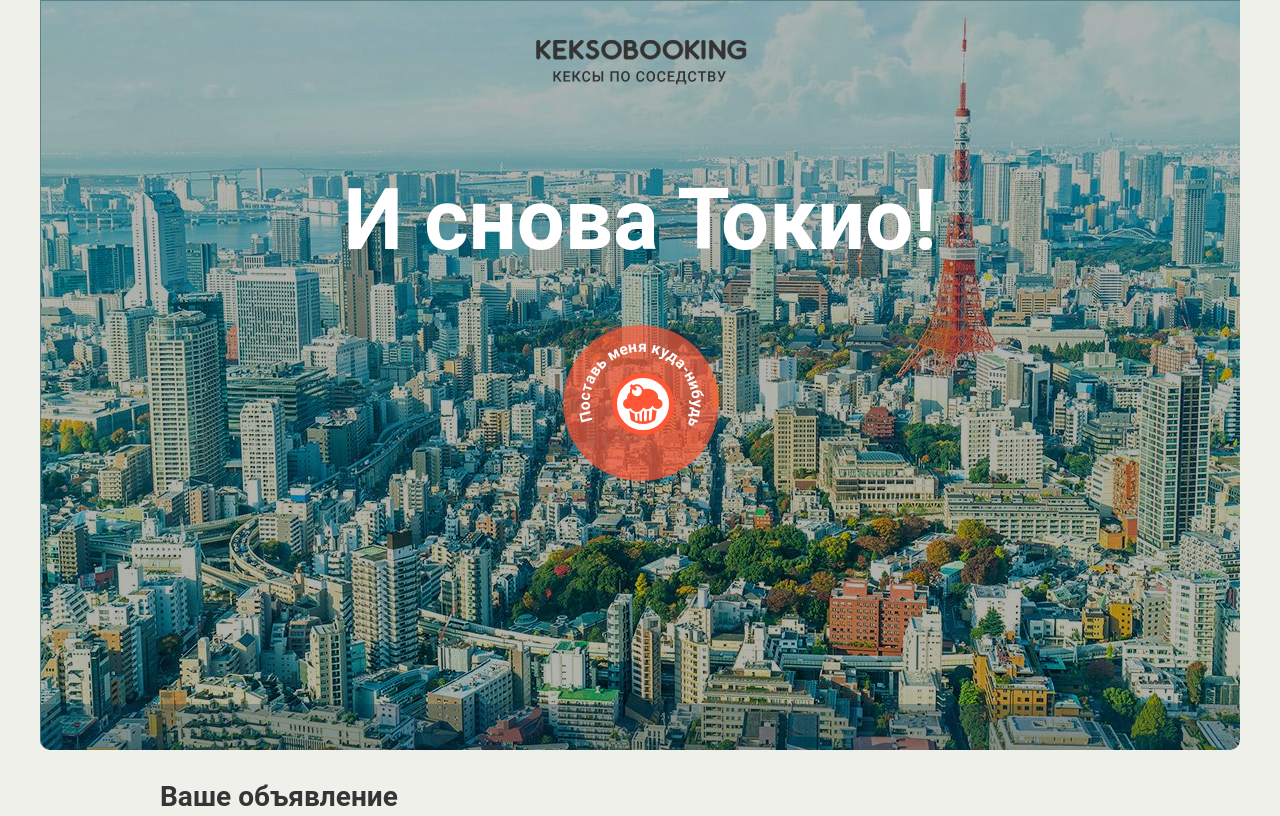
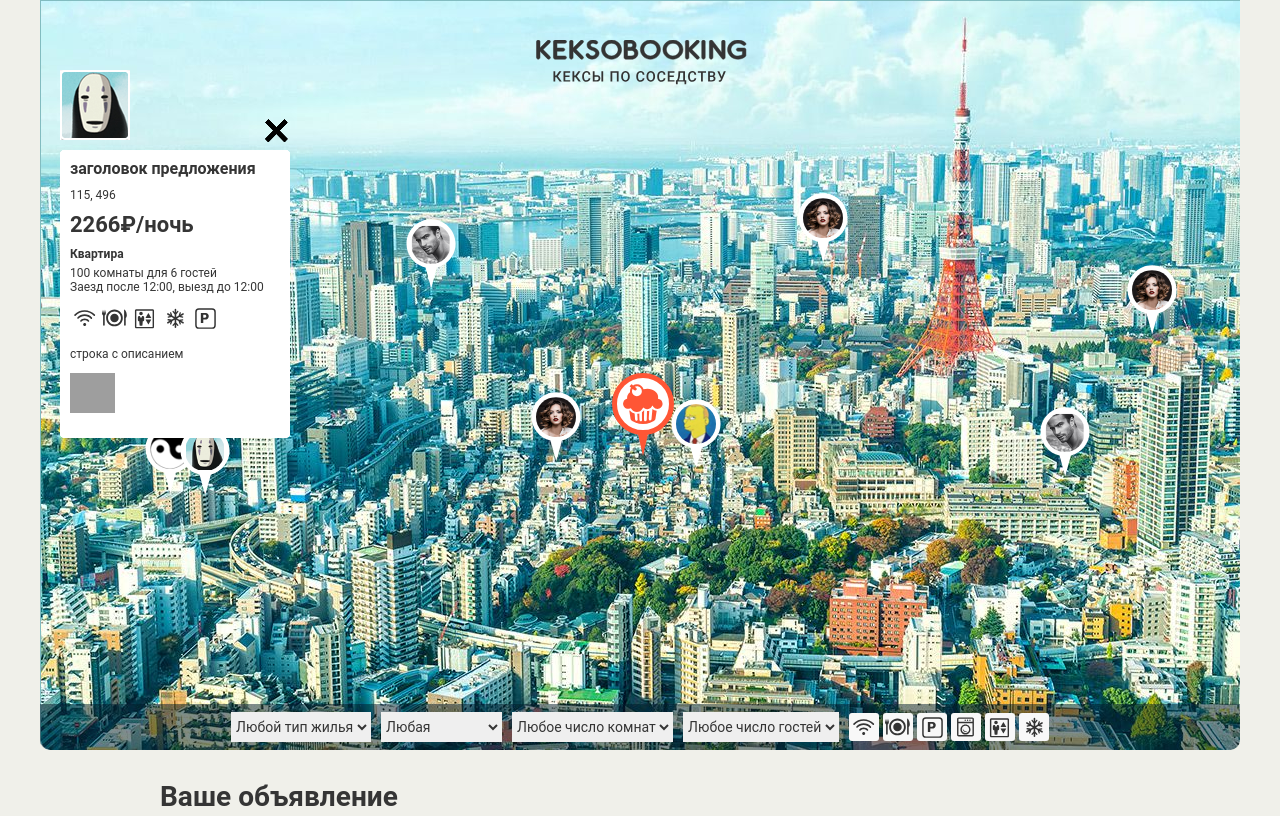
Before and after one commit to fouck36/810039-keksobooking-19, a website: page index.html in a window 1280 px wide. Shown: the top 816 px of the page. Drawn offline with Linux system fonts and the light colour scheme; grey boxes are pictures that could not be loaded; files whose address does not match are found by name.

Commit message:
рендер пинов

```diff
--- a/index.html
+++ b/index.html
@@ -247,6 +247,6 @@
       <button class="error__button">Попробовать снова</button>
     </div>
   </template>
-
+  <script src = js/main.js></script>
 </body>
 </html>
--- a/js/main.js
+++ b/js/main.js
@@ -0,0 +1,181 @@
+'use strict';
+
+var TYPES_OF_OFFER = [
+  'palace',
+  'flat',
+  'house',
+  'bungalo'
+];
+
+var DESCRIPTION_TYPES_OF_OFFER = {
+  'palace': 'Дворец',
+  'flat': 'Квартира',
+  'house': 'Дом',
+  'bungalo': 'Бунгало'
+};
+
+var QUANTITY_OF_ROOMS = [1, 2, 3, 100];
+
+var CHECKIN_TIME = ['12:00', '13:00', '4:00'];
+
+var FEATURES_OF_OFFER = ['wifi',
+  'dishwasher',
+  'parking',
+  'washer',
+  'elevator',
+  'conditioner'
+];
+
+var OFFER_PHOTOS = [
+  'http://o0.github.io/assets/images/tokyo/hotel1.jpg',
+  'http://o0.github.io/assets/images/tokyo/hotel2.jpg',
+  'http://o0.github.io/assets/images/tokyo/hotel3.jpg'
+];
+
+var AUTORS_OF_OFFER = 8;
+
+var MAP_LOCATION_Y_MIN = 130;
+
+var MAP_LOCATION_Y_MAX = 630;
+
+var MAP_PIN_WIDTH = 50;
+
+var MAP_PIN_HEIGHT = 70;
+
+var getRandomNumber = function (min, max) {
+  min = min ? min : 0;
+
+  return Math.floor(Math.random() * Math.floor(max - min)) + min;
+};
+
+var getRandomElement = function (array) {
+  return array[getRandomNumber(0, array.length)];
+};
+
+var shuffleArray = function (array) {
+  return array.slice(0).sort(function () {
+    return Math.random() - 0.5;
+  });
+};
+
+var getRandomElements= function (array, amount) {
+  return shuffleArray(array).slice(0, amount);
+};
+
+var generateRandomAdvert = function (maxLocationX) {
+  var locationX = getRandomNumber(maxLocationX - 2 * MAP_PIN_WIDTH, MAP_PIN_WIDTH);
+  var locationY = getRandomNumber(MAP_LOCATION_Y_MAX, MAP_LOCATION_Y_MIN);
+
+  var avatarNumber = getRandomNumber(8, 1);
+
+  return {
+    'author': {
+      'avatar': 'img/avatars/user0' + avatarNumber + '.png'
+    },
+    'offer': {
+      'title': 'заголовок предложения',
+      'address': locationX + ', ' + locationY,
+      'price': getRandomNumber(5000, 1000),
+      'type': getRandomElement(TYPES_OF_OFFER),
+      'rooms': getRandomElement(QUANTITY_OF_ROOMS),
+      'guests': getRandomNumber(8, 1),
+      'checkin': getRandomElement(CHECKIN_TIME),
+      'checkout': getRandomElement(CHECKIN_TIME),
+      'features': getRandomElements(FEATURES_OF_OFFER, getRandomNumber(FEATURES_OF_OFFER.length, 1)),
+      'description': 'строка с описанием',
+      'photos': getRandomElements(OFFER_PHOTOS, getRandomNumber(OFFER_PHOTOS.length, 1)),
+    },
+    'location': {
+      'x': locationX,
+      'y': locationY
+    }
+  };
+};
+
+var renderPinElement = function (element, advert) {
+  var pinImageElement = element.querySelector('img');
+
+  pinImageElement.alt = advert.offer.title;
+  pinImageElement.src = advert.author.avatar;
+
+  element.style.left = (advert.location.x + (MAP_PIN_WIDTH / 2)) + 'px';
+  element.style.top = (advert.location.y - MAP_PIN_HEIGHT) + 'px';
+};
+
+var createPinElement = function (advert) {
+  var template = document.querySelector('#pin')
+    .content
+    .querySelector('.map__pin')
+    .cloneNode(true);
+
+  renderPinElement(template, advert);
+
+  return template;
+};
+
+var renderAdvertFeatures = function (element, advert) {
+  var featuresElement = element.querySelector('.popup__features');
+  var featuresContent = '';
+  advert.offer.features.forEach(function (feature) {
+    featuresContent += '<li class="popup__feature popup__feature--' + feature + '"></li>';
+  });
+  featuresElement.innerHTML = featuresContent;
+};
+
+
+var renderAdvertPhotos = function (element, advert) {
+  var photosElement = element.querySelector('.popup__photos');
+  var photosContent = '';
+  advert.offer.photos.forEach(function (photo) {
+    photosContent += '<img src="' + photo + '" class="popup__photo" width="45" height="40" alt="' + advert.offer.title + '"></li>';
+  });
+  photosElement.innerHTML = photosContent;
+};
+
+var renderPinDescriptionElement = function (element, advert) {
+  element.querySelector('.popup__avatar').src = advert.author.avatar;
+  element.querySelector('.popup__title').textContent = advert.offer.title;
+  element.querySelector('.popup__text--address').textContent = advert.offer.address;
+  element.querySelector('.popup__text--price').textContent = advert.offer.price + '₽/ночь';
+  element.querySelector('.popup__type').textContent = DESCRIPTION_TYPES_OF_OFFER[advert.offer.type];
+  element.querySelector('.popup__text--capacity').textContent = advert.offer.rooms + ' комнаты для ' + advert.offer.guests + ' гостей';
+  element.querySelector('.popup__text--time').textContent = 'Заезд после ' + advert.offer.checkin + ', выезд до ' + advert.offer.checkout;
+  element.querySelector('.popup__description ').textContent = advert.offer.description;
+
+  renderAdvertFeatures(element, advert);
+  renderAdvertPhotos(element, advert);
+};
+
+var createPinDescriptionElement = function (advert) {
+  var template = document.querySelector('#card')
+    .content
+    .querySelector('article')
+    .cloneNode(true);
+
+  renderPinDescriptionElement(template, advert);
+
+  return template;
+};
+
+var mapContainer = document.querySelector('.map');
+var mapFiltersContainer = document.querySelector('.map .map__filters-container');
+
+var mapWidth = mapContainer.clientWidth;
+
+var mapPinsContainer = document.querySelector('.map .map__pins');
+
+mapContainer.classList.remove('map--faded');
+
+var fragmentPins = document.createDocumentFragment();
+var fragmentDescriptions = document.createDocumentFragment();
+
+for (var i = 0; i < AUTORS_OF_OFFER; i++) {
+  var advert = generateRandomAdvert(mapWidth);
+
+  fragmentPins.appendChild(createPinElement(advert));
+
+  fragmentDescriptions.appendChild(createPinDescriptionElement(advert));
+}
+
+mapPinsContainer.appendChild(fragmentPins);
+mapFiltersContainer.before(fragmentDescriptions);
```
